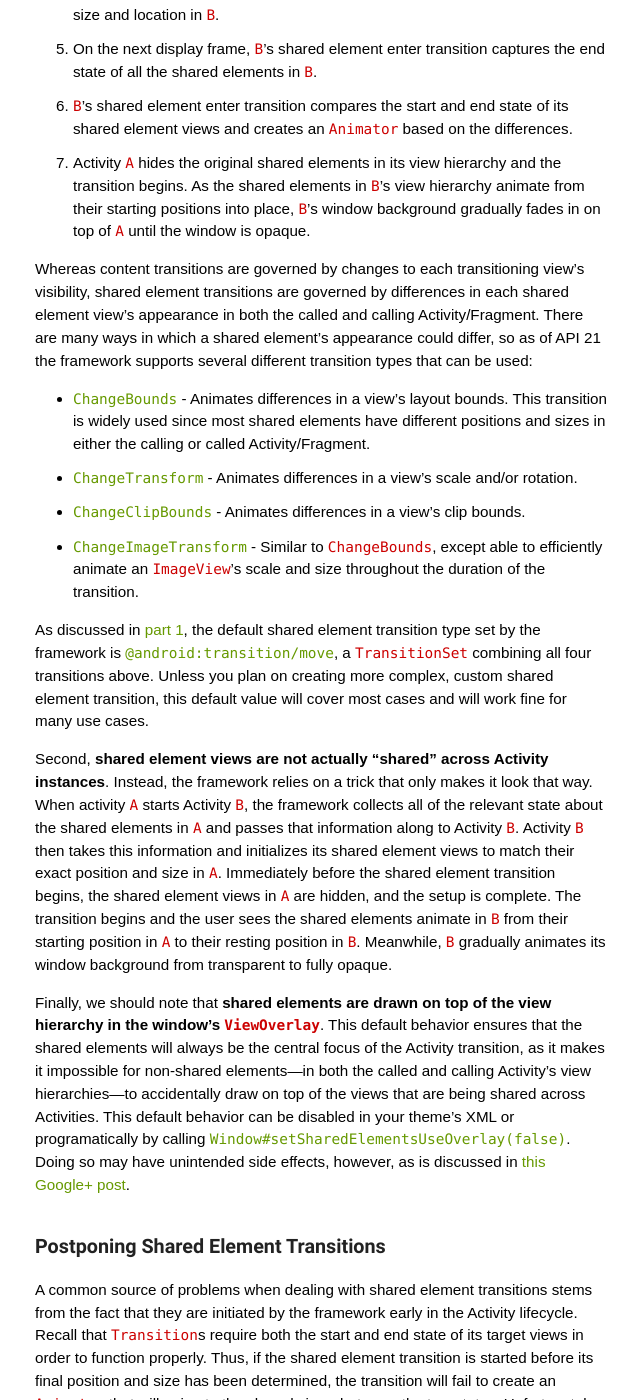
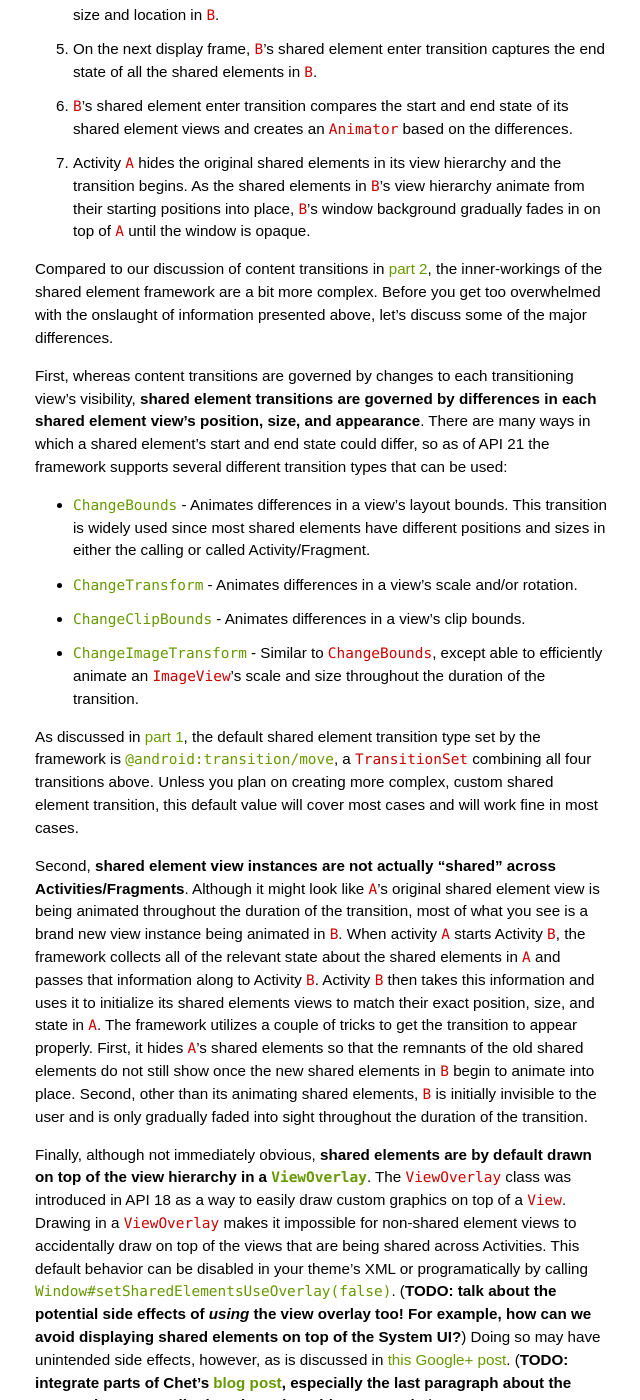
Before and after one commit to alexjlockwood/AndroidDesignPatterns, a Jekyll site: the page built from _posts/2014-12-16-activity-fragment-shared-element-transitions-part3.md, in a window 1280 px wide and 1400 px high, scrolled down 2052 px. Shown: the whole window, without its empty margins (249-889 px from the left). Built offline with Jekyll 4.4.1, drawn with Linux system fonts in a browser that asks for light colours; some web fonts are replaced; Markdown is read by kramdown in place of the engine named in the settings; comment, search, counter and statistics services are not loaded; some of the changed text lies outside the part shown.

Commit message:
updated shared element post

```diff
--- a/_posts/2014-12-16-activity-fragment-shared-element-transitions-part3.md
+++ b/_posts/2014-12-16-activity-fragment-shared-element-transitions-part3.md
@@ -49,7 +49,7 @@ Recall from the previous two posts that a `Transition` has two main responsibili
 
 As an example, let's walk through the sequence of events that occurs when Activity `A` starts Activity `B`, causing `B`'s enter shared element transition to be performed:<sup><a href="#footnote?" id="ref?">?</a></sup>
 
-1. Activity `B` is started with a translucent window and transparent background, on top of Activity `A` yet invisible to the user.
+1. Activity `B` is started with a translucent window and transparent background, on top of Activity `A` yet initially invisible to the user.
 2. The framework repositions each shared element in `B` to match its exact size and location in `A`.
 3. `B`'s shared element enter transition captures the start state of all the shared elements in `B`.
 4. The framework repositions each shared element in `B` to match its desired final size and location in `B`.
@@ -57,18 +57,20 @@ As an example, let's walk through the sequence of events that occurs when Activi
 6. `B`'s shared element enter transition compares the start and end state of its shared element views and creates an `Animator` based on the differences.
 7. Activity `A` hides the original shared elements in its view hierarchy and the transition begins. As the shared elements in `B`'s view hierarchy animate from their starting positions into place, `B`'s window background gradually fades in on top of `A` until the window is opaque.
 
-Whereas content transitions are governed by changes to each transitioning view's visibility, shared element transitions are governed by differences in each shared element view's appearance in both the called and calling Activity/Fragment. There are many ways in which a shared element's appearance could differ, so as of API 21 the framework supports several different transition types that can be used:
+Compared to our discussion of content transitions in [part 2][part2], the inner-workings of the shared element framework are a bit more complex. Before you get too overwhelmed with the onslaught of information presented above, let's discuss some of the major differences.
+
+First, whereas content transitions are governed by changes to each transitioning view's visibility, **shared element transitions are governed by differences in each shared element view's position, size, and appearance**. There are many ways in which a shared element's start and end state could differ, so as of API 21 the framework supports several different transition types that can be used:
 
 * [`ChangeBounds`][ChangeBounds] - Animates differences in a view's layout bounds. This transition is widely used since most shared elements have different positions and sizes in either the calling or called Activity/Fragment.
 * [`ChangeTransform`][ChangeTransform] - Animates differences in a view's scale and/or rotation.
 * [`ChangeClipBounds`][ChangeClipBounds] - Animates differences in a view's clip bounds.
 * [`ChangeImageTransform`][ChangeImageTransform] - Similar to `ChangeBounds`, except able to efficiently animate an `ImageView`'s scale and size throughout the duration of the transition.
 
-As discussed in [part 1][part1], the default shared element transition type set by the framework is [`@android:transition/move`][Move], a `TransitionSet` combining all four transitions above. Unless you plan on creating more complex, custom shared element transition, this default value will cover most cases and will work fine for many use cases.
+As discussed in [part 1][part1], the default shared element transition type set by the framework is [`@android:transition/move`][Move], a `TransitionSet` combining all four transitions above. Unless you plan on creating more complex, custom shared element transition, this default value will cover most cases and will work fine in most cases.
 
-Second, **shared element views are not actually "shared" across Activity instances**. Instead, the framework relies on a trick that only makes it look that way. When activity `A` starts Activity `B`, the framework collects all of the relevant state about the shared elements in `A` and passes that information along to Activity `B`. Activity `B` then takes this information and initializes its shared element views to match their exact position and size in `A`. Immediately before the shared element transition begins, the shared element views in `A` are hidden, and the setup is complete. The transition begins and the user sees the shared elements animate in `B` from their starting position in `A` to their resting position in `B`. Meanwhile, `B` gradually animates its window background from transparent to fully opaque.
+Second, **shared element view instances are not actually "shared" across Activities/Fragments**. Although it might look like `A`'s original shared element view is being animated throughout the duration of the transition, most of what you see is a brand new view instance being animated in `B`. When activity `A` starts Activity `B`, the framework collects all of the relevant state about the shared elements in `A` and passes that information along to Activity `B`. Activity `B` then takes this information and uses it to initialize its shared elements views to match their exact position, size, and state in `A`. The framework utilizes a couple of tricks to get the transition to appear properly. First, it hides `A`'s shared elements so that the remnants of the old shared elements do not still show once the new shared elements in `B` begin to animate into place. Second, other than its animating shared elements, `B` is initially invisible to the user and is only gradually faded into sight throughout the duration of the transition.
 
-Finally, we should note that **shared elements are drawn on top of the view hierarchy in the window's `ViewOverlay`**. This default behavior ensures that the shared elements will always be the central focus of the Activity transition, as it makes it impossible for non-shared elements&mdash;in both the called and calling Activity's view hierarchies&mdash;to accidentally draw on top of the views that are being shared across Activities. This default behavior can be disabled in your theme's XML or programatically by calling [`Window#setSharedElementsUseOverlay(false)`][setSharedElementsUseOverlay]. Doing so may have unintended side effects, however, as is discussed in [this Google+ post][GooglePlusSystemUI].
+Finally, although not immediately obvious, **shared elements are by default drawn on top of the view hierarchy in a [`ViewOverlay`][ViewOverlay]**. The `ViewOverlay` class was introduced in API 18 as a way to easily draw custom graphics on top of a `View`. Drawing in a `ViewOverlay` makes it impossible for non-shared element views to accidentally draw on top of the views that are being shared across Activities. This default behavior can be disabled in your theme's XML or programatically by calling [`Window#setSharedElementsUseOverlay(false)`][setSharedElementsUseOverlay]. (**TODO: talk about the potential side effects of _using_ the view overlay too! For example, how can we avoid displaying shared elements on top of the System UI?**) Doing so may have unintended side effects, however, as is discussed in [this Google+ post][GooglePlusSystemUI]. (**TODO: integrate parts of Chet's [blog post][ViewOverlayBlogPost], especially the last paragraph about the parent view group clipping views, into this paragraph?**)
 
 ### Postponing Shared Element Transitions
 
@@ -116,7 +118,7 @@ As always, thanks for reading! Feel free to leave a comment if you have any ques
 <hr class="footnote-divider"/>
 <sup id="footnote?">?</sup> Exit and reenter shared element transitions can also be specified using the `setSharedElementExitTransition()` and `setSharedElementReenterTransition()` methods, although doing so is rarely necessary. For an example illustrating one possible use case, check out [this blog post][SharedElementExitReenterBlogPost]. Note that exit and reenter shared element transitions are only available in the Activity Transitions API. For an explanation why they are not available for Fragment Transitions, see George Mount's comments in [this StackOverflow post][StackOverflowExitReenterTransitions]. <a href="#ref?" title="Jump to footnote ?.">&#8617;</a>
 
-<sup id="footnote?">?</sup> **TODO: footnote that talks about the shared element exit transition in-depth... i.e. in between step 1 and 2 the framework will run the exit shared element transition** <a href="#ref?" title="Jump to footnote ?.">&#8617;</a>
+<sup id="footnote?">?</sup> **TODO: footnote that talks about the shared element exit transition in-depth... i.e. in between step 1 and 2 the framework will run the exit shared element transition. Also say that the example covers the enter shared element transition and that return shared element transitions behave similarly except in reverse.** <a href="#ref?" title="Jump to footnote ?.">&#8617;</a>
 
 <sup id="footnote?">?</sup> Note that `postponeEnterTransition()` and `startPostponedEnterTransition()` methods only work for Activity Transitions and not for Fragment Transitions. For an explanation and possible workaround, see [this StackOverflow answer][PostponeEnterTransitionForFragments] and [this Google+ post][PostponeEnterTransitionForFragmentsG+]. <a href="#ref?" title="Jump to footnote ?.">&#8617;</a>
 
@@ -151,6 +153,9 @@ As always, thanks for reading! Feel free to leave a comment if you have any ques
   [ChangeClipBounds]: https://developer.android.com/reference/android/transition/ChangeClipBounds.html
   [ChangeImageTransform]: https://developer.android.com/reference/android/transition/ChangeImageTransform.html
 
+  [ViewOverlay]: https://developer.android.com/reference/android/view/ViewOverlay.html
+  [ViewOverlayBlogPost]: http://graphics-geek.blogspot.com/2013/07/new-in-android-43-viewoverlay.html
+
   [part1]: /2014/12/activity-fragment-transitions-in-android-lollipop-part1.html
   [part2]: /2014/12/activity-fragment-content-transitions-in-depth-part2.html
   [part3]: /2014/12/activity-fragment-shared-element-transitions-in-depth-part3.html
```
